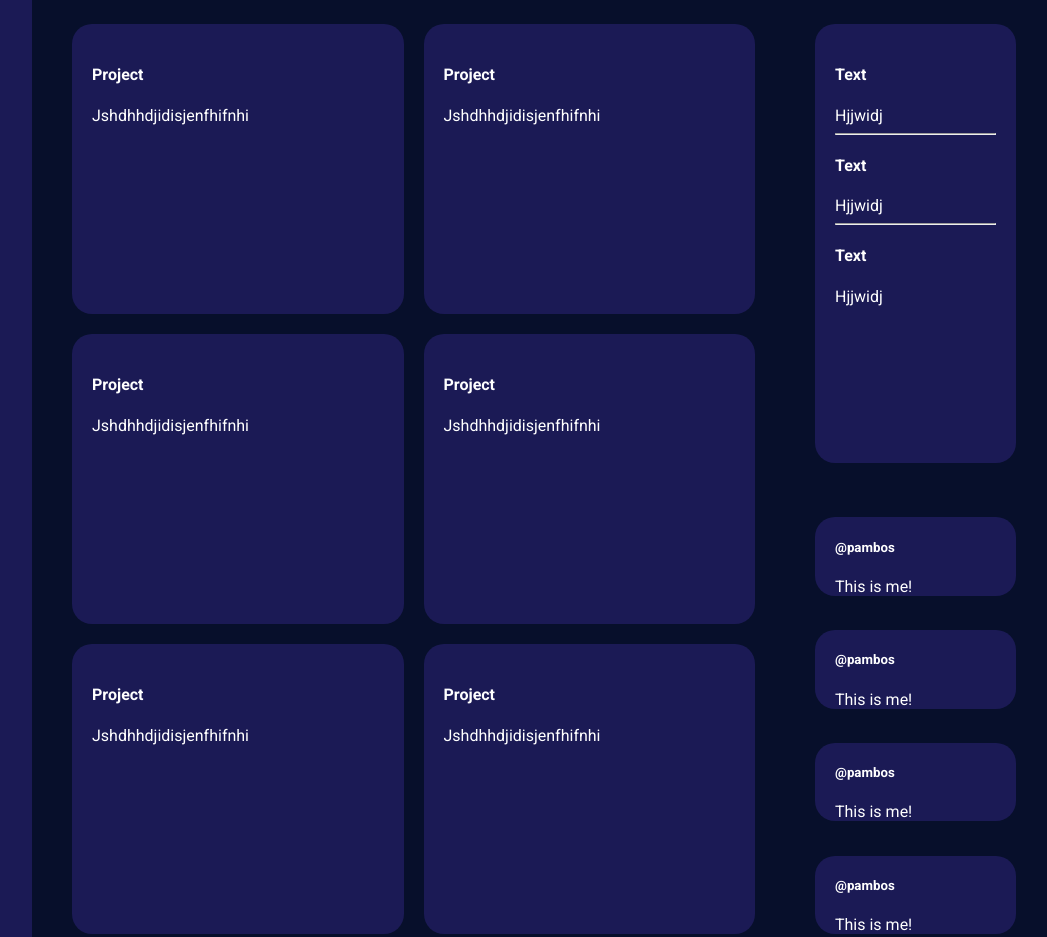
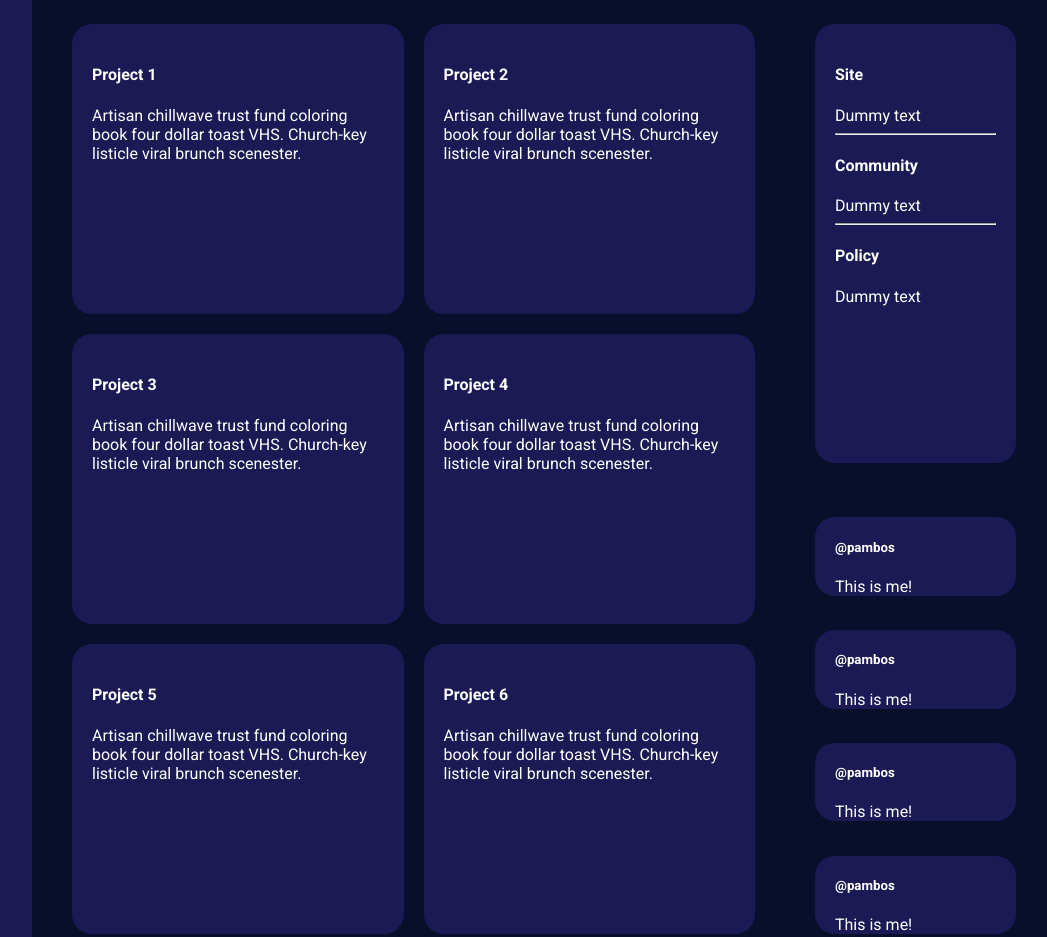
Before and after one commit to ArtemiiHH/admin-dashboard, a plain HTML site: page index.html in a window 1280 px wide. Shown: the part 324-1261 px from the top of the page, without its empty margins (224-1271 px from the left). Drawn offline with Linux system fonts and the light colour scheme.

Commit message:
Change card text

```diff
--- a/index.html
+++ b/index.html
@@ -55,41 +55,41 @@
             <div class="content-container">
               <div class="cards">
                 <div class="card">
-                  <h4>Project</h4>
-                  <p>Jshdhhdjidisjenfhifnhi</p>
+                  <h4>Project 1</h4>
+                  <p>Artisan chillwave trust fund coloring book four dollar toast VHS. Church-key listicle viral brunch scenester.</p>
                 </div>
                 <div class="card">
-                  <h4>Project</h4>
-                  <p>Jshdhhdjidisjenfhifnhi</p>
+                  <h4>Project 2</h4>
+                  <p>Artisan chillwave trust fund coloring book four dollar toast VHS. Church-key listicle viral brunch scenester.</p>
                 </div>
                 <div class="card">
-                  <h4>Project</h4>
-                  <p>Jshdhhdjidisjenfhifnhi</p>
+                  <h4>Project 3</h4>
+                  <p>Artisan chillwave trust fund coloring book four dollar toast VHS. Church-key listicle viral brunch scenester.</p>
                 </div>
                 <div class="card">
-                  <h4>Project</h4>
-                  <p>Jshdhhdjidisjenfhifnhi</p>
+                  <h4>Project 4</h4>
+                  <p>Artisan chillwave trust fund coloring book four dollar toast VHS. Church-key listicle viral brunch scenester.</p>
                 </div>
                 <div class="card">
-                  <h4>Project</h4>
-                  <p>Jshdhhdjidisjenfhifnhi</p>
+                  <h4>Project 5</h4>
+                  <p>Artisan chillwave trust fund coloring book four dollar toast VHS. Church-key listicle viral brunch scenester.</p>
                 </div>
                 <div class="card">
-                  <h4>Project</h4>
-                  <p>Jshdhhdjidisjenfhifnhi</p>
+                  <h4>Project 6</h4>
+                  <p>Artisan chillwave trust fund coloring book four dollar toast VHS. Church-key listicle viral brunch scenester.</p>
                 </div>
               </div>
 
               <div class="news">
                 <div class="announcements">
-                  <h4>Text</h4>
-                  <p>Hjjwidj</p>
+                  <h4>Site</h4>
+                  <p>Dummy text</p>
                   <hr />
-                  <h4>Text</h4>
-                  <p>Hjjwidj</p>
+                  <h4>Community</h4>
+                  <p>Dummy text</p>
                   <hr />
-                  <h4>Text</h4>
-                  <p>Hjjwidj</p>
+                  <h4>Policy</h4>
+                  <p>Dummy text</p>
                 </div>
                 <div class="trending">
                   <div class="user">
```
